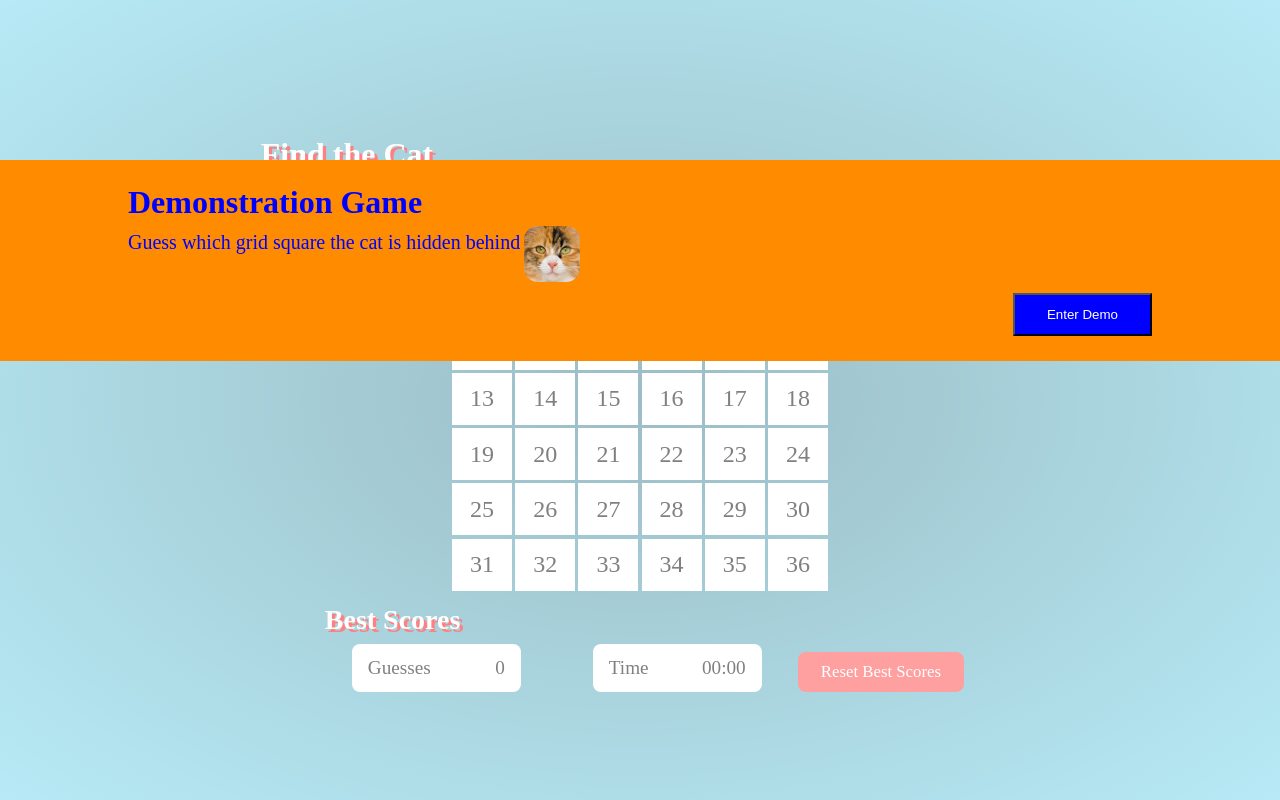
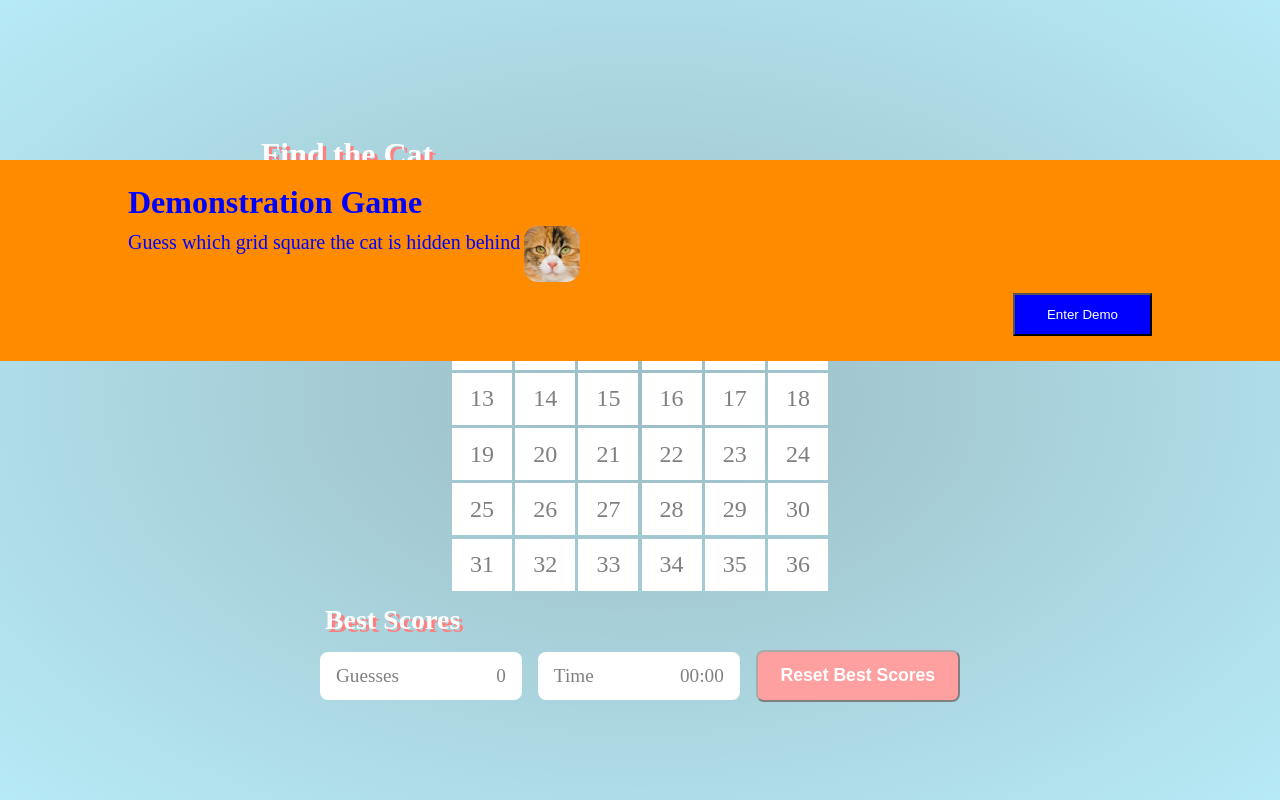
Before and after one commit to marianneporter/FindTheCatAng, an Angular app: page / in a window 1280 px wide. Built offline with nearby package versions, Linux system fonts and the light colour scheme.

Commit message:
button added to reset best scores

```diff
--- a/src/app/_services/timer.service.ts
+++ b/src/app/_services/timer.service.ts
@@ -75,6 +75,11 @@ export class TimerService {
         this.stop$.next();
     }
 
+    resetCurrGameTimer() {
+        this.stopTimer();
+        this.resetTiming();
+    }
+
     resetAllTimers() {
         this.stopTimer();
         this.resetTiming();
--- a/src/app/best-scores/best-scores.component.html
+++ b/src/app/best-scores/best-scores.component.html
@@ -15,9 +15,10 @@
                 {{ bestTiming.seconds | number: '2.0' }}:{{ bestTiming.tenths | number: '2.0' }}
             </div>
         </div>
-        <div class="reset-btn">
+        <button class="reset-btn"
+                (click)="reset()">
             Reset Best Scores
-        </div>
+        </button>
 
     </div>
 </div>
--- a/src/app/best-scores/best-scores.component.scss
+++ b/src/app/best-scores/best-scores.component.scss
@@ -50,11 +50,11 @@ h4 {
         .best-attempts {
            display: flex;
            justify-content: center;
-           margin-top: 0.2rem;
+           margin: 0.2rem auto;
            gap: 0.5rem;
+           width: 35rem;
 
             .best-monitor {
-                width: 11rem;
                 min-height: 100%;
                 padding: 0.2rem;
                 margin: 0;
@@ -67,6 +67,11 @@ h4 {
                 .title-not-showing {
                     display: block;
                 }
+            }
+
+            .reset-btn {
+                margin: 0;
+                font-size: 1rem;
             }
         }
     }
@@ -81,10 +86,12 @@ h4 {
            }
            .best-attempts {
                display: flex;
-               justify-content: center;
+               justify-content: space-between;
+               gap: 1rem;
+
 
                .best-monitor {
-                   width: 30%;
+                   flex-grow: 1;
                    height: 2.5rem;
                    padding: 1rem;
                    font-weight: 500;
@@ -92,8 +99,10 @@ h4 {
                }
 
                .reset-btn {
-                   width: 30%;
+                   flex-grow: 1;
                    height: 2.5rem;
+                   font-size: 1.1rem;
+                   font-weight: 600;
                }
             }
     }
@@ -103,7 +112,6 @@ h4 {
     .best-scores {
         display: flex;
         justify-content: center;
-
     }
 
     h4 {
@@ -115,16 +123,20 @@ h4 {
        .best-attempts {
 
            margin-top: 0.5rem;
-
+           width: 40rem;
 
            .best-monitor {
                display: flex;
-               width: 12rem;
                height: 3rem;
                padding: 1rem;
                font-weight: 500;
                font-size: 120%;
-               margin: 0 2.25rem;
+           }
+
+           .reset-btn {
+               margin-top:0.35rem;
+               height: 3.1rem;
+               padding: 1.5rem 1rem;
            }
        }
 }
--- a/src/app/best-scores/best-scores.component.ts
+++ b/src/app/best-scores/best-scores.component.ts
@@ -1,6 +1,7 @@
 import { Component, OnInit } from '@angular/core';
 import { Timing } from '../_models/timer';
 import { GameStatusService } from '../_services/game-status.service';
+import { GridService } from '../_services/grid.service';
 import { TimerService } from '../_services/timer.service';
 
 
@@ -22,9 +23,16 @@ export class BestScoresComponent implements OnInit {
     }
 
     constructor( private timer: TimerService,
-                 private gameStatus: GameStatusService) { }
+                 private gameStatus: GameStatusService,
+                 private grid: GridService) { }
 
     ngOnInit(): void {
     }
 
+    reset() {
+        this.timer.resetAllTimers();
+        this.gameStatus.resetAllGuesses();
+        this.grid.initialiseGrid();
+    }
+
 }
--- a/src/app/current-game-scores/current-game-scores.component.ts
+++ b/src/app/current-game-scores/current-game-scores.component.ts
@@ -30,8 +30,8 @@ export class CurrentGameScoresComponent implements OnInit {
     }
 
     reset() {
-        this.timer.resetAllTimers();
-        this.gameStatus.resetAllGuesses();
+        this.timer.resetCurrGameTimer();
+        this.gameStatus.resetGuesses();
         this.grid.initialiseGrid();
     }
 
```
